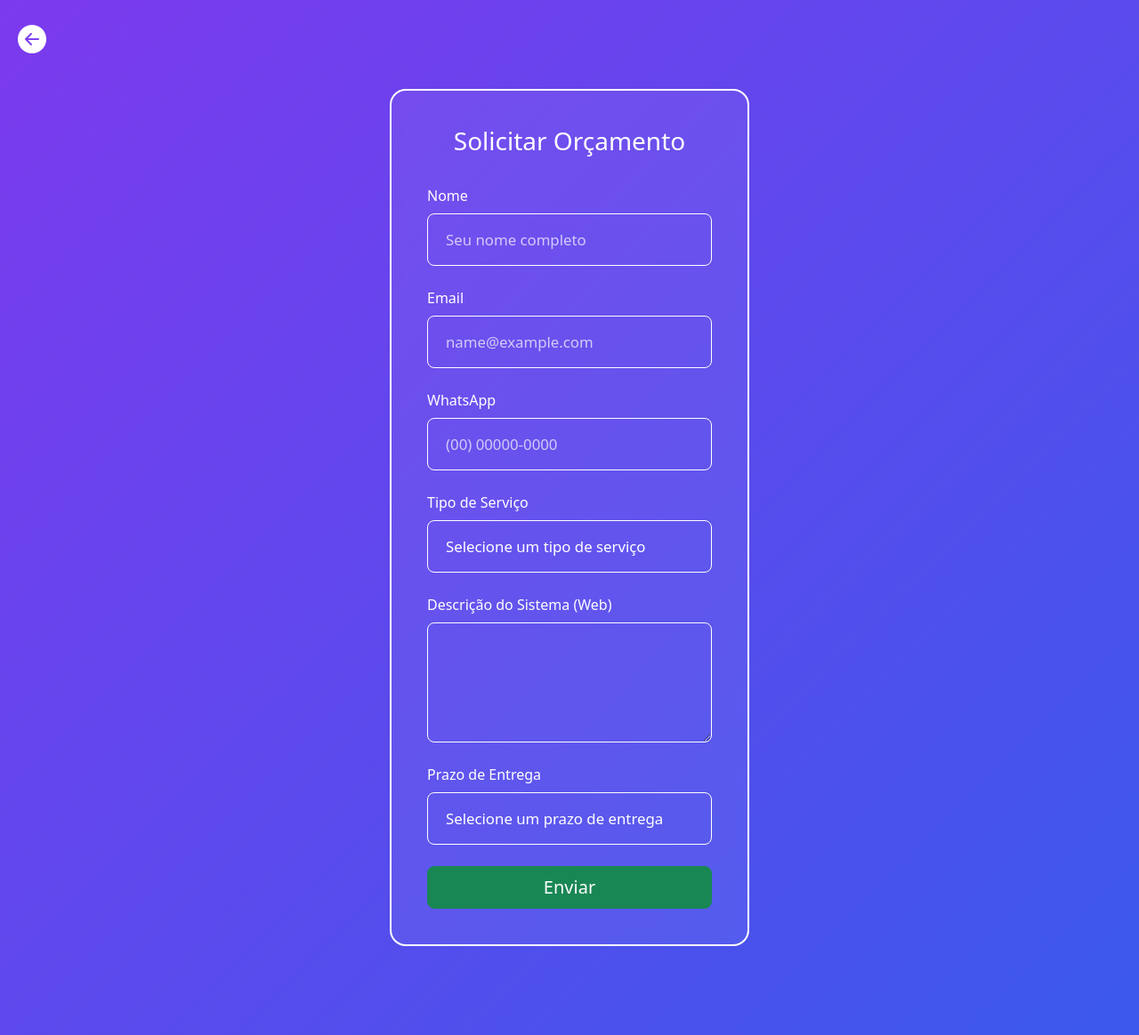
After one commit to luizeduardoifes/site_orcamento_freelancer_LEstudiocode, a FastAPI app: template templates/formulario_orcamento.html in a window 1280 px wide. The commit adds this page. Shown: the whole page at 89% size. Run offline with FastAPI, Linux system fonts and the light colour scheme; the template is opened without the code that fills it, so the values that code supplies are empty.

Commit message:
atualização, altera a rota de formulario e acrescenta formulario.html

```diff
--- a/main.py
+++ b/main.py
@@ -18,24 +18,24 @@ templates = Jinja2Templates(directory="templates")
 async def read_root(request: Request):
     return templates.TemplateResponse("menu.html", {"request": request})
 
-@app.get("/menu", response_class=HTMLResponse)
-async def menu(request: Request):
-    sucesso = request.query_params.get("sucesso")
-    return templates.TemplateResponse(
-        "menu.html",
-        {
-            "request": request,
-            "sucesso": sucesso,
-            "abrir_modal": False
-        }
-    )
+@app.get("/menu")
+async def read_menu(request: Request):
+    return templates.TemplateResponse("menu.html", {"request": request})
 
-@app.post("/formulario_orcamento", response_class=HTMLResponse)
-async def formulario_orcamento(
-    nome: str = Form(None),
+@app.get("/servicos.html")
+async def read_servicos(request: Request):
+    return templates.TemplateResponse("servicos.html", {"request": request})
+
+@app.get("/formulario_orcamento.html")
+async def read_formulario_orcamento(request: Request):
+    return templates.TemplateResponse("formulario_orcamento.html", {"request": request})
+
+@app.post("/formulario_orcamento")
+def submit_formulario_orcamento(
+    nome: Optional[str] = Form(None),
     email: Optional[str] = Form(None),
     whatsapp: Optional[str] = Form(None),
-    tipo_servico: str = Form(None),
+    tipo_servico: Optional[str] = Form(None),
     descricao: Optional[str] = Form(None),
     prazo_entrega: Optional[str] = Form(None)
 ):
@@ -48,14 +48,7 @@ async def formulario_orcamento(
         prazo_entrega=prazo_entrega
     )
     inserir_orcamento(orcamento)
-
-    return RedirectResponse(url="/menu?sucesso=Orçamento enviado com sucesso!", status_code=303)
-
-@app.get("/servicos.html")
-async def read_servicos(request: Request):
-    return templates.TemplateResponse("servicos.html", {"request": request})
-
-
+    return RedirectResponse(url="/menu", status_code=302)
 
 if __name__ == "__main__":
     uvicorn.run("main:app", host="127.0.0.1", port=8000)
--- /dev/null
+++ b/static/css/formulario_orcamento.css
@@ -0,0 +1,105 @@
+html,
+body {
+    height: 100%;
+    overflow-y: auto;
+}
+
+.hero {
+    min-height: 100vh;
+    width: 100%;
+
+    display: flex;
+    justify-content: center;
+    align-items: center;
+
+    padding: 40px 16px;
+
+    background: linear-gradient(-45deg,
+            #4C1D95,
+            #6D28D9,
+            #2563EB,
+            #7C3AED);
+    background-size: 400% 400%;
+    animation: gradient 14s ease infinite;
+}
+
+.form-orcamento {
+    color: white;
+    max-width: 900px;
+    /* deixa o card largo */
+    margin: 60px auto;
+    padding: 40px;
+    border: 2px solid #fff;
+    /* borda branca */
+    border-radius: 18px;
+    background: rgba(255, 255, 255, 0.06);
+    /* fundo suave */
+    backdrop-filter: blur(6px);
+}
+
+/* Campos maiores e elegantes */
+.form-orcamento .form-control,
+.form-orcamento .form-select {
+    background: transparent;
+    border: 1px solid #fff;
+    color: #fff;
+    padding: 16px 20px;
+    font-size: 1.05rem;
+}
+
+/* Placeholder */
+.form-orcamento ::placeholder {
+    color: rgba(255, 255, 255, 0.7);
+}
+
+/* Foco */
+.form-orcamento .form-control:focus,
+.form-orcamento .form-select:focus {
+    border-color: #0d6efd;
+    box-shadow: none;
+    background: transparent;
+    color: #fff;
+}
+
+/* Título */
+.form-orcamento h3 {
+    color: #fff;
+}
+
+/* Corrige opções do select */
+.form-orcamento select option {
+    color: #000;
+    background-color: #fff;
+}
+
+/* Animação suave de entrada */
+.form-orcamento {
+    animation: aparecerSuave 1.2s ease forwards;
+    opacity: 0;
+    transform: translateY(30px);
+}
+
+/* Keyframes */
+@keyframes aparecerSuave {
+    to {
+        opacity: 1;
+        transform: translateY(0);
+    }
+}
+
+.btn-voltar {
+    background: transparent;
+    border: none;
+    color: #fff;
+    font-size: 2rem;
+    cursor: pointer;
+    position: absolute;
+    top: 20px;
+    left: 20px;
+    transition: 0.2s ease;
+}
+
+.btn-voltar:hover {
+    opacity: 0.8;
+    transform: scale(1.05);
+}
--- /dev/null
+++ b/templates/formulario_orcamento.html
@@ -0,0 +1,98 @@
+<!DOCTYPE html>
+<html lang="pt-BR">
+
+<head>
+    <meta charset="UTF-8">
+    <meta name="viewport" content="width=device-width, initial-scale=1.0">
+    <title>Formulário de Orçamento</title>
+    <link href="https://cdn.jsdelivr.net/npm/bootstrap@5.3.8/dist/css/bootstrap.min.css" rel="stylesheet"
+        integrity="sha384-sRIl4kxILFvY47J16cr9ZwB07vP4J8+LH7qKQnuqkuIAvNWLzeN8tE5YBujZqJLB" crossorigin="anonymous">
+    <link rel="stylesheet" href="/static/css/formulario_orcamento.css">
+    <link rel="stylesheet" href="https://cdn.jsdelivr.net/npm/bootstrap-icons@1.13.1/font/bootstrap-icons.min.css">
+</head>
+
+<body>
+    <main class="hero">
+        <section>
+            <!-- Botão voltar -->
+            <a href="/" class="btn-voltar">
+                <i class="bi bi-arrow-left-circle-fill"></i>
+            </a>
+
+            <form method="post" action="/formulario_orcamento" class="form-orcamento">
+
+                <div class="d-flex justify-content-center align-items-center mb-4">
+                    <h3>Solicitar Orçamento</h3>
+                </div>
+
+                <!-- Nome -->
+                <div class="mb-4">
+                    <label for="nome" class="form-label">Nome</label>
+                    <input type="text" class="form-control form-control-lg" name="nome" id="nome"
+                        placeholder="Seu nome completo" required>
+                </div>
+
+                <!-- Email -->
+                <div class="mb-4">
+                    <label for="email" class="form-label">Email</label>
+                    <input type="email" class="form-control form-control-lg" name="email" id="email"
+                        placeholder="name@example.com" required>
+                </div>
+
+                <!-- WhatsApp -->
+                <div class="mb-4">
+                    <label for="whatsapp" class="form-label">WhatsApp</label>
+                    <input type="tel" class="form-control form-control-lg telefone" name="whatsapp" id="whatsapp"
+                        placeholder="(00) 00000-0000" maxlength="15" autocomplete="tel" required>
+                </div>
+
+                <!-- Tipo de Serviço -->
+                <div class="mb-4">
+                    <label for="tipo_servico" class="form-label">Tipo de Serviço</label>
+                    <select class="form-select form-select-lg" name="tipo_servico" id="tipo_servico" required>
+                        <option selected disabled>Selecione um tipo de serviço</option>
+                        <option value="Desenvolvimento Web">Desenvolvimento Web (R$3.200,00)</option>
+                        <option value="Aplicativos Mobile">Aplicativos Mobile (R$2.500,00)</option>
+                        <option value="Design UI/UX">Design UI/UX (R$1.800,00)</option>
+                        <option value="Consultoria Técnica">Consultoria Técnica (R$2.000,00)</option>
+                        <option value="Segurança">Segurança (R$1.500,00)</option>
+                        <option value="Análise de Dados">Análise de Dados (R$2.200,00)</option>
+                    </select>
+                </div>
+
+                <!-- Descrição -->
+                <div class="mb-4">
+                    <label for="descricao" class="form-label">Descrição do Sistema (Web)</label>
+                    <textarea class="form-control form-control-lg" name="descricao" id="descricao" rows="4"
+                        required></textarea>
+                </div>
+
+                <!-- Prazo de Entrega -->
+                <div class="mb-4">
+                    <label for="prazo_entrega" class="form-label">Prazo de Entrega</label>
+                    <select class="form-select form-select-lg" name="prazo_entrega" id="prazo_entrega" required>
+                        <option selected disabled>Selecione um prazo de entrega</option>
+                        <option value="Urgente (até 7 dias)">Urgente (até 7 dias)</option>
+                        <option value="Curto prazo (15–30 dias)">Curto prazo (15–30 dias)</option>
+                        <option value="Médio prazo (30–60 dias)">Médio prazo (30–60 dias)</option>
+                        <option value="Longo prazo (60+ dias)">Longo prazo (60+ dias)</option>
+                        <option value="Sem prazo definido">Sem prazo definido</option>
+                    </select>
+                </div>
+
+                <button type="submit" class="btn btn-success btn-lg w-100">
+                    Enviar
+                </button>
+
+            </form>
+
+        </section>
+    </main>
+
+    <script src="https://cdn.jsdelivr.net/npm/bootstrap@5.3.8/dist/js/bootstrap.bundle.min.js"
+        integrity="sha384-FKyoEForCGlyvwx9Hj09JcYn3nv7wiPVlz7YYwJrWVcXK/BmnVDxM+D2scQbITxI"
+        crossorigin="anonymous"></script>
+    <script src="/static/js/formulario_orcamento.js"></script>
+</body>
+
+</html>
```
Also changed, not shown: templates/menu.html (+5 -89 lines), orcamentos.db (added), static/js/formulario_orcamento.js (renamed from static/js/menu.js).
